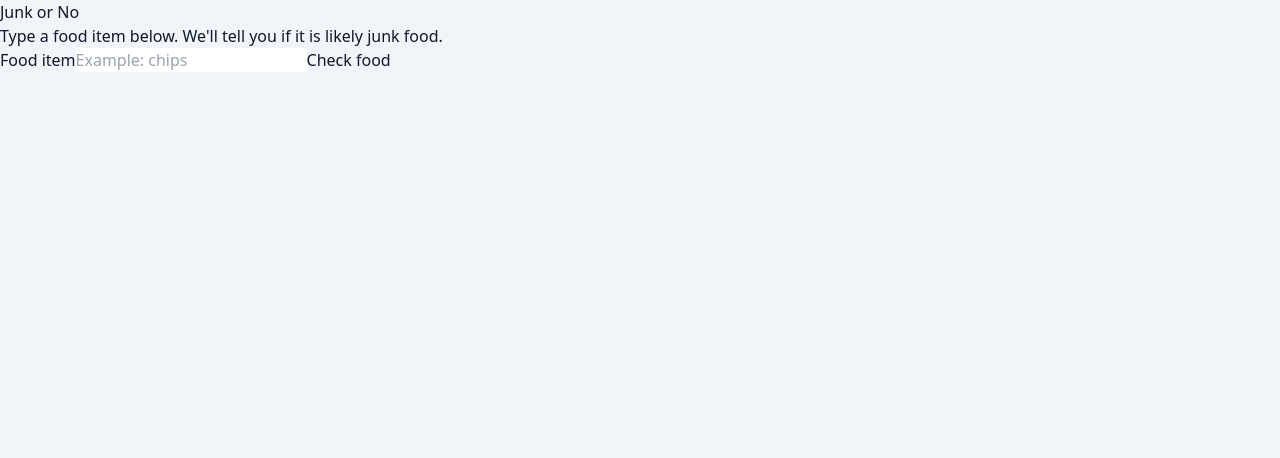
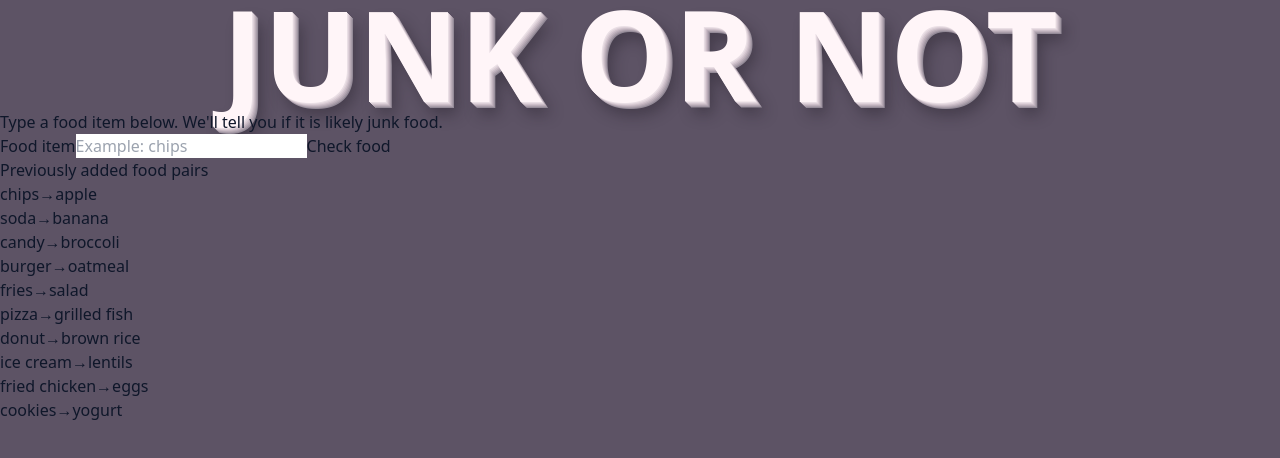
Before and after one commit to Aishwarya-Rode-897/Junk-Food-App, a Next.js app: page / in a window 1280 px wide. Shown: the top 458 px of the page. Built offline with nearby package versions, Linux system fonts and the light colour scheme.

Commit message:
title effect

```diff
--- a/app/globals.css
+++ b/app/globals.css
@@ -7,5 +7,23 @@
 }
 
 body {
-  @apply bg-slate-100 text-slate-900;
+  @apply bg-[#5d5365] text-slate-900;
 }
+
+.fluoride-title {
+  color: #fff5f8;
+  font-size: clamp(3.2rem, 13vw, 7.8rem);
+  font-weight: 900;
+  letter-spacing: 0;
+  line-height: 0.88;
+  text-align: center;
+  text-transform: uppercase;
+  text-shadow:
+    1px 1px 0 #eadfe5,
+    2px 2px 0 #ddd0d8,
+    3px 3px 0 #cdbfc9,
+    4px 4px 0 #bbaeb9,
+    5px 5px 0 #a99da9,
+    6px 6px 0 #948b98,
+    9px 12px 15px rgb(32 26 35 / 42%);
+}
--- a/app/layout.js
+++ b/app/layout.js
@@ -1,7 +1,7 @@
 import './globals.css';
 
 export const metadata = {
-  title: 'Junk or No',
+  title: 'Junk or Not',
   description: 'A beginner-friendly app that checks whether a food is junk food.'
 };
 
--- a/app/page.js
+++ b/app/page.js
@@ -69,8 +69,12 @@ export default function HomePage() {
 
   return (
     <main className="mx-auto flex min-h-screen w-full max-w-2xl flex-col items-center justify-center px-6 py-12">
-      <section className="w-full rounded-2xl bg-white p-8 shadow-lg">
-        <h1 className="text-3xl font-bold tracking-tight">Junk or No</h1>
+      <section className="w-full rounded-2xl bg-white/90 p-8 shadow-2xl shadow-slate-950/15">
+        <div className="mb-8 flex flex-col items-center">
+          <h1 className="fluoride-title" aria-label="Junk or Not">
+            JUNK OR NOT
+          </h1>
+        </div>
         <p className="mt-2 text-slate-600">
           Type a food item below. We&apos;ll tell you if it is likely junk food.
         </p>
@@ -101,6 +105,24 @@ export default function HomePage() {
             <p className="mt-1 text-sm text-slate-600">{result.helperText}</p>
           </div>
         )}
+
+        <section className="mt-8">
+          <h2 className="text-lg font-semibold text-slate-900">Previously added food pairs</h2>
+          <ul className="mt-3 grid gap-3 sm:grid-cols-2">
+            {JUNK_FOOD_LIST.map((junkFood, index) => (
+              <li
+                key={junkFood}
+                className="rounded-xl border border-slate-200 bg-slate-50 px-4 py-3 text-sm text-slate-700"
+              >
+                <span className="font-medium capitalize text-rose-600">{junkFood}</span>
+                <span className="mx-2 text-slate-400">&rarr;</span>
+                <span className="font-medium capitalize text-emerald-600">
+                  {HEALTHIER_FOOD_LIST[index]}
+                </span>
+              </li>
+            ))}
+          </ul>
+        </section>
       </section>
     </main>
   );
```
